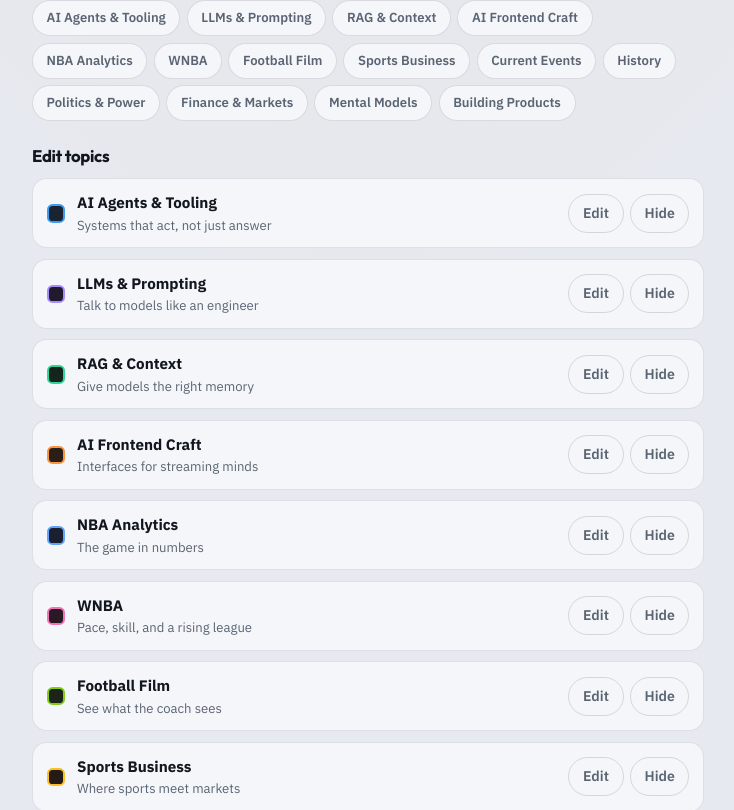
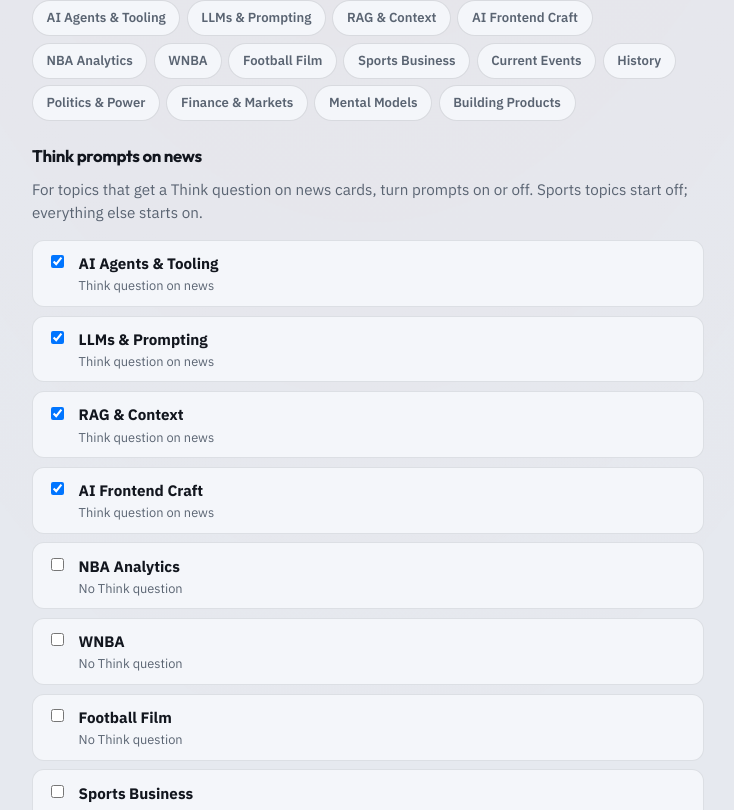
Before and after one commit to mitchelldawkinsjr/thinker, a React (Vite) app: page /settings in a window 1280 px wide. Shown: the part 2010-2820 px from the top of the page, without its empty margins (272-1006 px from the left). Built offline with nearby package versions, Linux system fonts and the light colour scheme.

Commit message:
Add Settings toggles for which topics show Think prompts on news.
Defaults keep sports topics off; other topics stay on, and the choice is stored per device.

```diff
--- a/src/components/FeedCards.tsx
+++ b/src/components/FeedCards.tsx
@@ -5,6 +5,7 @@ import type { NewsItem } from '../data/newsTypes'
 import type { ScriptureItem } from '../data/scriptureTypes'
 import type { TopicId } from '../data/types'
 import { newsCardCopy } from '../lib/newsChallenge'
+import { useSubscriptions } from '../hooks/useSubscriptions'
 import { bibleAppPassageUrl } from '../lib/scriptureLinks'
 import { ExternalCta, ImageLightboxTrigger, sourceMediaParts } from './CardMedia'
 import { CardFlip, CardNoteBack } from './CardFlip'
@@ -291,6 +292,7 @@ export function NewsFeedCard({
 }: {
   news: NewsItem
 } & NavProps) {
+  const { subscriptions } = useSubscriptions()
   const topics = news.topicIds.map((t) => `#${t}`).join(' · ')
   const primary = resolvePlayableUrl(news.sourceUrl, news.angles).url
   const { saveMoment, thoughts } = useThoughts()
@@ -353,7 +355,9 @@ export function NewsFeedCard({
   )
 
   const allSidesHref = 'https://www.allsides.com/bias-checker'
-  const { body, challenge } = newsCardCopy(news)
+  const { body, challenge } = newsCardCopy(news, {
+    thinkPromptOff: subscriptions.thinkPromptOff,
+  })
 
   const front = (
     <FeedCardShell
--- a/src/data/subscriptions.ts
+++ b/src/data/subscriptions.ts
@@ -114,7 +114,20 @@ export type Subscriptions = {
   disabledFeedIds: string[]
   customSites: CustomSite[]
   customFeeds: CustomFeed[]
+  /**
+   * Topics that should NOT show a Think prompt on news cards.
+   * Defaults to sports topics (same as the old hard-coded skip).
+   */
+  thinkPromptOff: TopicId[]
 }
+
+/** Sports topics historically skipped Think prompts — default Off set. */
+export const DEFAULT_THINK_PROMPT_OFF: TopicId[] = [
+  'nba-analytics',
+  'wnba',
+  'football-film',
+  'sports-biz',
+]
 
 export const STORAGE_KEY = 'thinker-subscriptions-v1'
 export const USER_NEWS_CACHE_KEY = 'thinker-user-news-v2'
@@ -138,6 +151,7 @@ export const DEFAULT_SUBSCRIPTIONS: Subscriptions = {
   disabledFeedIds: [],
   customSites: [],
   customFeeds: [],
+  thinkPromptOff: [...DEFAULT_THINK_PROMPT_OFF],
 }
 
 export const KIND_LABELS: { key: ContentKindKey; label: string; hint: string }[] = [
@@ -210,6 +224,9 @@ export function normalizeSubscriptions(raw: unknown): Subscriptions {
     customFeeds: Array.isArray(o.customFeeds)
       ? o.customFeeds.map(normalizeCustomFeed).filter((x): x is CustomFeed => x !== null)
       : [],
+    thinkPromptOff: Array.isArray(o.thinkPromptOff)
+      ? o.thinkPromptOff.filter(isTopicId)
+      : [...DEFAULT_THINK_PROMPT_OFF],
   }
 }
 
@@ -266,3 +283,14 @@ export function isHttpsUrl(url: string): boolean {
 export function newId(prefix: string): string {
   return `${prefix}-${crypto.randomUUID().slice(0, 8)}`
 }
+
+/** True when a news card’s topics should show a Think prompt. */
+export function thinkPromptEnabledFor(
+  topicIds: TopicId[] | string[] | undefined,
+  thinkPromptOff: TopicId[] | undefined,
+): boolean {
+  const off = new Set(thinkPromptOff ?? DEFAULT_THINK_PROMPT_OFF)
+  const ids = topicIds ?? []
+  if (ids.length === 0) return !off.has('current-events')
+  return ids.some((id) => !off.has(id as TopicId))
+}
--- a/src/hooks/useSubscriptions.tsx
+++ b/src/hooks/useSubscriptions.tsx
@@ -33,6 +33,8 @@ type SubscriptionsContextValue = {
   resetKindWeights: () => void
   setTopics: (topics: TopicId[]) => void
   toggleTopic: (topicId: TopicId) => void
+  /** Turn Think prompts on/off for a topic (news cards). */
+  setThinkPrompt: (topicId: TopicId, on: boolean) => void
   setFeedMuted: (feedId: string, muted: boolean) => void
   addCustomSite: (site: Omit<CustomSite, 'id'> & { id?: string }) => string | null
   updateCustomSite: (id: string, patch: Partial<CustomSite>) => void
@@ -87,6 +89,15 @@ export function SubscriptionsProvider({ children }: { children: ReactNode }) {
         ...prev,
         topics: has ? prev.topics.filter((t) => t !== topicId) : [...prev.topics, topicId],
       }
+    })
+  }, [])
+
+  const setThinkPrompt = useCallback((topicId: TopicId, on: boolean) => {
+    setSubscriptions((prev) => {
+      const off = new Set(prev.thinkPromptOff)
+      if (on) off.delete(topicId)
+      else off.add(topicId)
+      return { ...prev, thinkPromptOff: [...off] }
     })
   }, [])
 
@@ -216,6 +227,7 @@ export function SubscriptionsProvider({ children }: { children: ReactNode }) {
       resetKindWeights,
       setTopics,
       toggleTopic,
+      setThinkPrompt,
       setFeedMuted,
       addCustomSite,
       updateCustomSite,
@@ -232,6 +244,7 @@ export function SubscriptionsProvider({ children }: { children: ReactNode }) {
       resetKindWeights,
       setTopics,
       toggleTopic,
+      setThinkPrompt,
       setFeedMuted,
       addCustomSite,
       updateCustomSite,
--- a/src/lib/newsChallenge.ts
+++ b/src/lib/newsChallenge.ts
@@ -1,5 +1,9 @@
 import type { NewsItem } from '../data/newsTypes'
 import type { TopicId } from '../data/types'
+import {
+  DEFAULT_THINK_PROMPT_OFF,
+  thinkPromptEnabledFor,
+} from '../data/subscriptions'
 
 export type ChallengeStyle = 'politics' | 'culture' | 'sports'
 
@@ -130,11 +134,14 @@ export function stripLegacyAsk(lesson: string): string {
   return t.replace(LEGACY_ASK, '').trim()
 }
 
-export function newsCardCopy(item: NewsItem): { body: string; challenge: string | null } {
+export function newsCardCopy(
+  item: NewsItem,
+  opts?: { thinkPromptOff?: TopicId[] },
+): { body: string; challenge: string | null } {
   const style = challengeStyleFor(item.topicIds)
   const body = stripLegacyAsk(item.lesson)
-  // Sports headlines stay straight — no Think prompt
-  if (style === 'sports') {
+  const off = opts?.thinkPromptOff ?? DEFAULT_THINK_PROMPT_OFF
+  if (!thinkPromptEnabledFor(item.topicIds, off)) {
     return { body: body || item.title, challenge: null }
   }
   const challenge =
--- a/src/pages/Settings.tsx
+++ b/src/pages/Settings.tsx
@@ -42,6 +42,7 @@ export function Settings() {
     setKindWeight,
     resetKindWeights,
     toggleTopic,
+    setThinkPrompt,
     setFeedMuted,
     addCustomSite,
     updateCustomSite,
@@ -355,6 +356,32 @@ export function Settings() {
             )
           })}
         </div>
+
+        <h3 className="settings-subhead">Think prompts on news</h3>
+        <p className="settings-lead">
+          For topics that get a Think question on news cards, turn prompts on or off. Sports topics
+          start off; everything else starts on.
+        </p>
+        <ul className="settings-toggles">
+          {topics.map((t) => {
+            const on = !subscriptions.thinkPromptOff.includes(t.id)
+            return (
+              <li key={`think-${t.id}`}>
+                <label className="settings-toggle">
+                  <input
+                    type="checkbox"
+                    checked={on}
+                    onChange={(e) => setThinkPrompt(t.id, e.target.checked)}
+                  />
+                  <span>
+                    <strong>{t.name}</strong>
+                    <small>{on ? 'Think question on news' : 'No Think question'}</small>
+                  </span>
+                </label>
+              </li>
+            )
+          })}
+        </ul>
 
         <h3 className="settings-subhead">Edit topics</h3>
         <ul className="settings-topic-editor">
```
